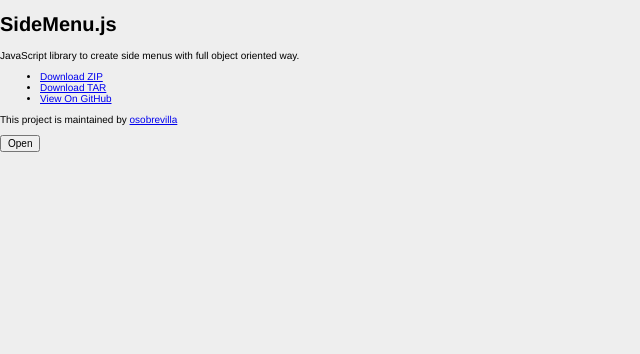
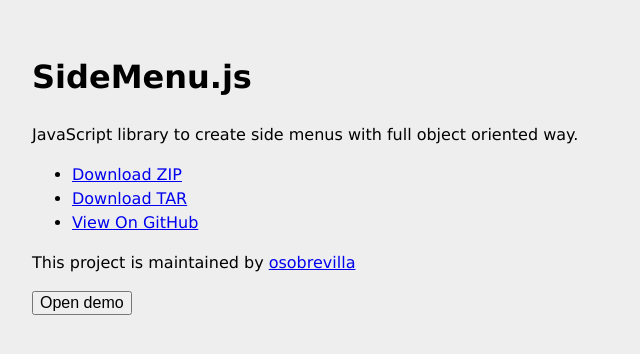
Before and after one commit to osobrevilla/sidemenu, a plain HTML site: page index.html in a window 1280 px wide. Shown: the whole page, without its empty margins (0-640 px from the left). Drawn offline with Linux system fonts and the light colour scheme.

Commit message:
edit demo

```diff
--- a/css/site.css
+++ b/css/site.css
@@ -52,6 +52,7 @@
     html, body { height: 100%;}
 
     #wrapp { position: relative; height: 100%; min-height: 100%; overflow: hidden;}
+    #header { padding: 2em; font-family: 'lucida grande',tahoma,verdana,arial,sans-serif;}
 
     /* =============================================================================
 
@@ -60,8 +61,7 @@
     ========================================================================== */
     body {
         background: #eee;
-        font-size: 10px;
-        font-family: "helvetica", Arial;
+        font: 100%/1.5 "helvetica", Arial;
         margin: 0;
         padding: 0;
         -webkit-font-smoothing:antialiased;
@@ -70,6 +70,7 @@
     }
 
     .sm-main {
+        font-size: 10px;
         height: 100%;
         position: absolute;
         right: 0;
--- a/index.html
+++ b/index.html
@@ -124,7 +124,7 @@
 </head>
 <body>
     <div id="wrapp">
-      <header>
+      <header id="header">
         <h1 class="header">SideMenu.js</h1>
         <p class="header">JavaScript library to create side menus with full object oriented way.</p>
 
@@ -136,9 +136,9 @@
 
         <p class="header">This project is maintained by <a class="header name" href="https://github.com/osobrevilla">osobrevilla</a></p>
 
+        <button>Open demo</button>
+      </header>
 
-      </header>
-      <button>Open</button>
       <div id="menu" class="sm-main"></div>
     </div>
 </body>
```
